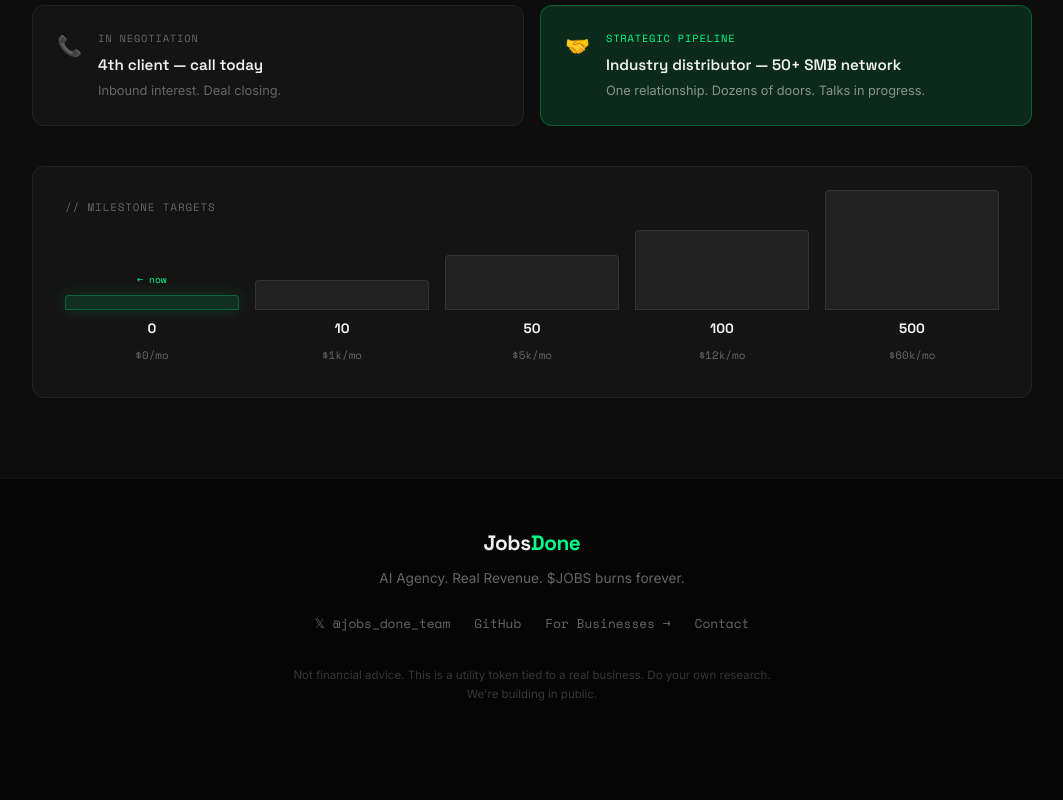
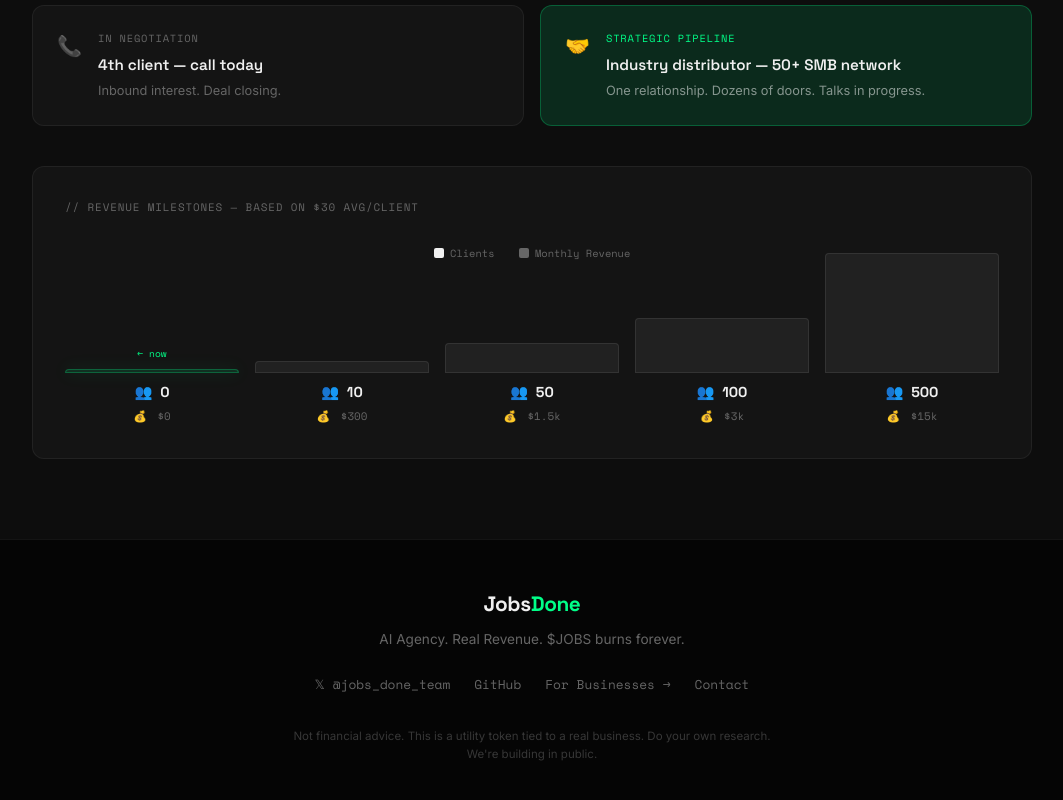
Before and after one commit to dutchiono/jobsdone-web, a website built with Vite: page index.html in a window 1280 px wide. Shown: the part 4663-5463 px from the top of the page, without its empty margins (108-1171 px from the left). Before the commit the page ends 5414 px from the top, so only its background shows below. Built offline with nearby package versions, Linux system fonts and the light colour scheme.

Commit message:
Update revenue milestones with 0/month avg
- Change projection title to specify revenue milestones with 0 avg/client
- Recalculate MRR values based on 0/month (was inconsistent)
  * 0 clients = /bin/bash
  * 10 clients = 00/mo (was k/mo)
  * 50 clients = .5k/mo (was k/mo)
  * 100 clients = k/mo (was 2k/mo)
  * 500 clients = 5k/mo (was 0k/mo)
- Add legend with icons for Clients (👥) and Revenue (💰)
- Update bar heights to reflect new scale
- Add label-prefix class for emoji icons

```diff
--- a/index.html
+++ b/index.html
@@ -260,32 +260,46 @@
 
     <!-- Projection chart -->
     <div class="projection">
-      <div class="projection-title">// milestone targets</div>
+      <div class="projection-title">// revenue milestones — based on $30 avg/client</div>
+      <div class="proj-legend">
+        <span class="proj-legend-item"><span class="legend-color"></span> Clients</span>
+        <span class="proj-legend-item"><span class="legend-color mrr"></span> Monthly Revenue</span>
+      </div>
       <div class="proj-bars">
         <div class="proj-col">
-          <div class="proj-bar current" style="height: 15px;"></div>
-          <div class="proj-clients">0</div>
-          <div class="proj-mrr">$0/mo</div>
+          <div class="proj-bar current" style="height: 4px;"></div>
+          <div class="proj-labels">
+            <div class="proj-clients"><span class="label-prefix">👥</span> 0</div>
+            <div class="proj-mrr"><span class="label-prefix">💰</span> $0</div>
+          </div>
+        </div>
+        <div class="proj-col">
+          <div class="proj-bar" style="height: 12px;"></div>
+          <div class="proj-labels">
+            <div class="proj-clients"><span class="label-prefix">👥</span> 10</div>
+            <div class="proj-mrr"><span class="label-prefix">💰</span> $300</div>
+          </div>
         </div>
         <div class="proj-col">
           <div class="proj-bar" style="height: 30px;"></div>
-          <div class="proj-clients">10</div>
-          <div class="proj-mrr">$1k/mo</div>
+          <div class="proj-labels">
+            <div class="proj-clients"><span class="label-prefix">👥</span> 50</div>
+            <div class="proj-mrr"><span class="label-prefix">💰</span> $1.5k</div>
+          </div>
         </div>
         <div class="proj-col">
           <div class="proj-bar" style="height: 55px;"></div>
-          <div class="proj-clients">50</div>
-          <div class="proj-mrr">$5k/mo</div>
-        </div>
-        <div class="proj-col">
-          <div class="proj-bar" style="height: 80px;"></div>
-          <div class="proj-clients">100</div>
-          <div class="proj-mrr">$12k/mo</div>
+          <div class="proj-labels">
+            <div class="proj-clients"><span class="label-prefix">👥</span> 100</div>
+            <div class="proj-mrr"><span class="label-prefix">💰</span> $3k</div>
+          </div>
         </div>
         <div class="proj-col">
           <div class="proj-bar" style="height: 120px;"></div>
-          <div class="proj-clients">500</div>
-          <div class="proj-mrr">$60k/mo</div>
+          <div class="proj-labels">
+            <div class="proj-clients"><span class="label-prefix">👥</span> 500</div>
+            <div class="proj-mrr"><span class="label-prefix">💰</span> $15k</div>
+          </div>
         </div>
       </div>
     </div>
--- a/src/styles/launch.css
+++ b/src/styles/launch.css
@@ -211,7 +211,30 @@
   font-family: 'Space Mono', monospace; font-size: 0.68rem; letter-spacing: 0.08em;
   text-transform: uppercase; color: var(--muted); margin-bottom: 1.75rem;
 }
-.proj-bars { display: flex; align-items: flex-end; gap: 1rem; height: 120px; }
+.proj-legend {
+  display: flex;
+  gap: 1.5rem;
+  justify-content: center;
+  margin-bottom: 1.5rem;
+  font-family: 'Space Mono', monospace;
+  font-size: 0.65rem;
+  color: var(--muted);
+}
+.proj-legend-item {
+  display: flex;
+  align-items: center;
+  gap: 0.4rem;
+}
+.legend-color {
+  width: 10px;
+  height: 10px;
+  border-radius: 2px;
+  background: var(--text);
+}
+.legend-color.mrr {
+  background: var(--muted);
+}
+.proj-bars { display: flex; align-items: flex-end; gap: 1rem; height: 140px; }
 .proj-col { flex: 1; display: flex; flex-direction: column; align-items: center; gap: 0.5rem; }
 .proj-bar {
   width: 100%; border-radius: 4px 4px 0 0;
@@ -227,7 +250,17 @@
   font-family: 'Space Mono', monospace; font-size: 0.6rem; color: var(--green);
   white-space: nowrap;
 }
-.proj-clients { font-family: 'Space Grotesk', sans-serif; font-size: 0.85rem; font-weight: 700; color: var(--text); }
+.proj-labels {
+  display: flex;
+  flex-direction: column;
+  align-items: center;
+  gap: 0.25rem;
+  text-align: center;
+}
+.label-prefix {
+  margin-right: 0.25rem;
+}
+.proj-clients { font-family: 'Space Grotesk', sans-serif; font-size: 0.9rem; font-weight: 700; color: var(--text); }
 .proj-mrr { font-family: 'Space Mono', monospace; font-size: 0.68rem; color: var(--muted); }
 
 /* ── FOOTER ── */
```
